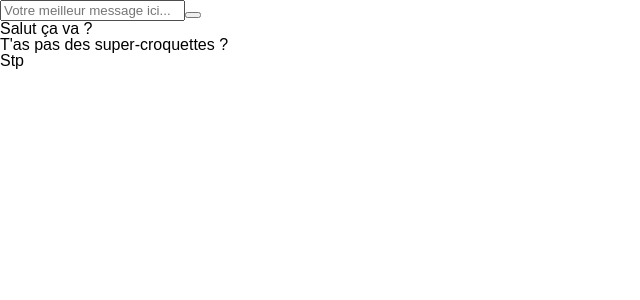
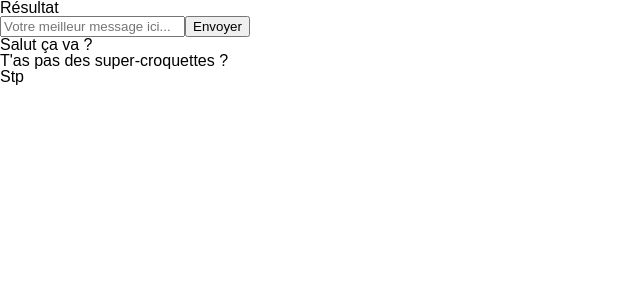
Before and after one commit to Charlotte-Ewie/React-O-Chatroom-Charlotte, a React app: page / in a window 1280 px wide. Shown: the top 300 px of the page, without its empty margins (0-640 px from the left). Built offline with nearby package versions, Linux system fonts and the light colour scheme.

Commit message:
changement de message avec useState dans le form

```diff
--- /dev/null
+++ b/src/actions/newMessage.js
@@ -0,0 +1,4 @@
+export const newFirstMessage = (newMessage) => ({        // On peut lire cette fonction comme suit
+  type: "CREER_UN_PREMIER_MESSAGE",                      // "Une fonction qui ne possède pas d'argument, nous renvoie un object"
+  message: newMessage
+})
--- a/src/components/App.js
+++ b/src/components/App.js
@@ -8,6 +8,7 @@ import Messages from './Messages';
 
 const App = () => (  // Ici, le return est implicite
   <div className='app'>
+    <h1> Résultat</h1>
     <Form />
     <Messages />
 
--- a/src/components/Form.js
+++ b/src/components/Form.js
@@ -1,21 +1,28 @@
-import React from 'react';
-import { useSelector } from 'react-redux';
+// import React from 'react';
+import { useDispatch } from 'react-redux';
+import { useState } from 'react'
+
+import { newFirstMessage } from '../actions/newMessage';
 
 const Form = () => {
-
+  const dispatch = useDispatch();
+  const [newValue, setNewValue] = useState('');
   return (
+    <>
 
       <form className="form">
         <input
           type="text"
           className='form-input'
           placeholder='Votre meilleur message ici...'
-        value=''
+          value={newValue}
+          onChange={(e) => setNewValue(e.target.value)}
         />
-      <button type="submit" className="" />
+        <button type="button" className="" onClick={() => dispatch(newFirstMessage(newValue))}> Envoyer </button>
 
 
       </form>
+    </>
   )
 
 }
--- a/src/store/reducer.js
+++ b/src/store/reducer.js
@@ -9,6 +9,7 @@ const reducer = (state = initialState, action = {}) => {
     case "CREER_UN_PREMIER_MESSAGE":
       return {
         ...state,
+        firstMessage: action.message
 
       }
 
```
Lines whose indentation alone changed are shown as unchanged.
